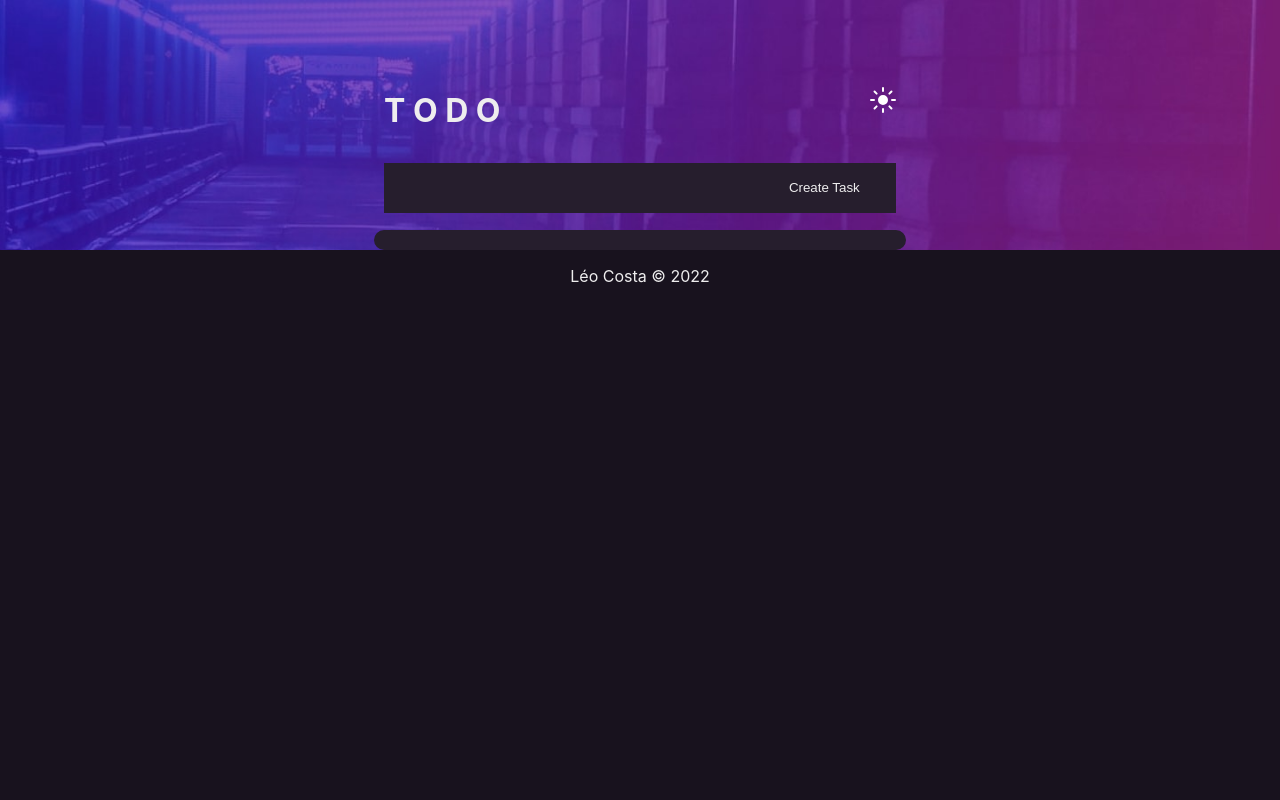
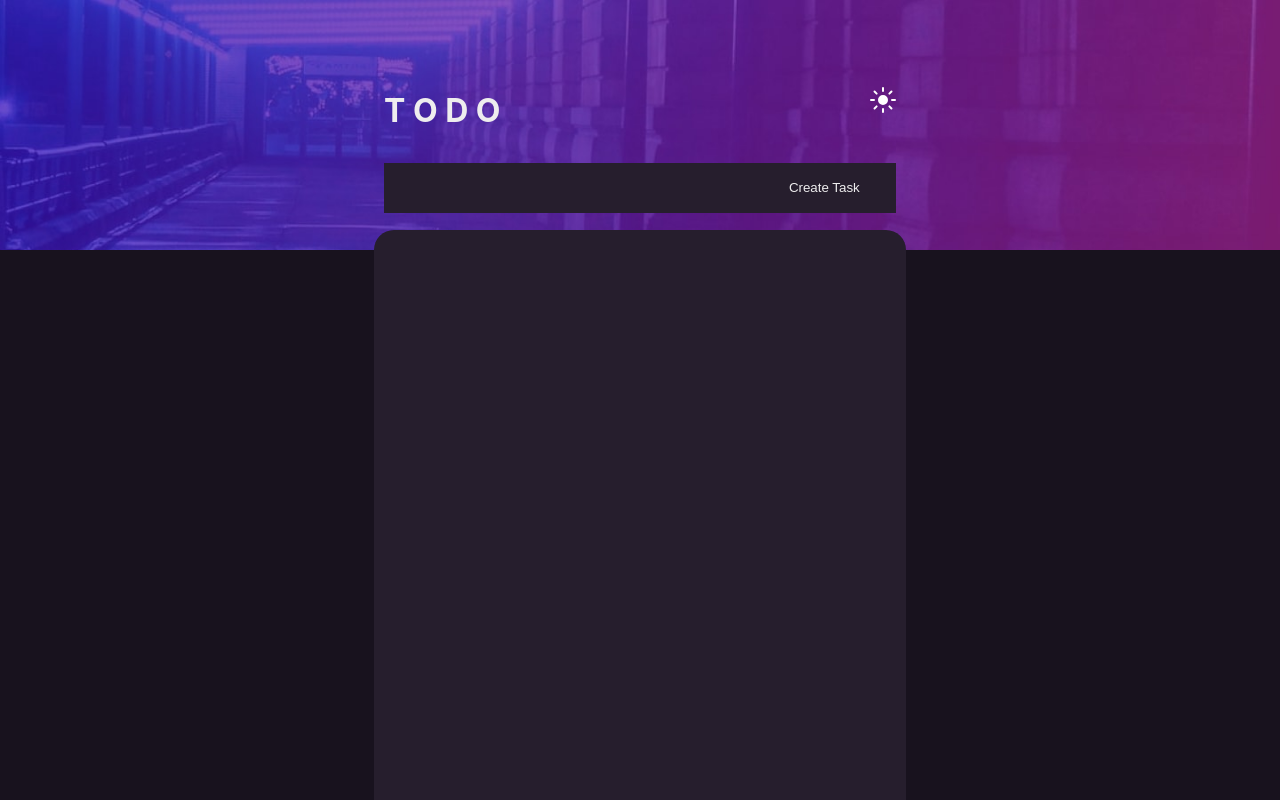
Before and after one commit to LeoCosta-dev/ToDoListReact, a React (Vite) app: page / in a window 1280 px wide. Shown: the top 800 px of the page. Built offline with nearby package versions, Linux system fonts and the light colour scheme.

Commit message:
style: estilização para aloxação dinamica das tasks

```diff
--- a/src/App.jsx
+++ b/src/App.jsx
@@ -12,7 +12,7 @@ function App() {
   return (
     <div className="App">
       <Header tasks={tasks} setTasks={setTasks}/>
-      <Tasks/>
+      <Tasks tasks={tasks}/>
       <Footer/>
     </div>
   )
--- a/src/components/Tasks.jsx
+++ b/src/components/Tasks.jsx
@@ -1,6 +1,5 @@
 import React from "react";
 import styled from "styled-components";
-import { taskList } from "../utils/constants";
 import { TaskElment } from "./TaskElement";
 
 const TasksStyle = styled.div`
@@ -8,22 +7,21 @@ const TasksStyle = styled.div`
     flex-direction: column;
     justify-content: flex-start;
     align-items: center;
-    height:700px;
+    min-height:700px;
     width: 40%;
     background-color: rgb(38, 30, 45);
     border-radius: 20px;
     padding: 10px;
     margin-top: -20px;
-    max-height: fit-content;
+    height: 70%;
 
 
 `
 
-export function Tasks(){
-    const listRender = taskList.reverse()
+export function Tasks({tasks}){
     return (
         <TasksStyle>
-            {listRender.map((item, index)=>(
+            {tasks.map((item, index)=>(
                 <TaskElment key={index} newTask={item}/>
             ))}
         </TasksStyle>
```
